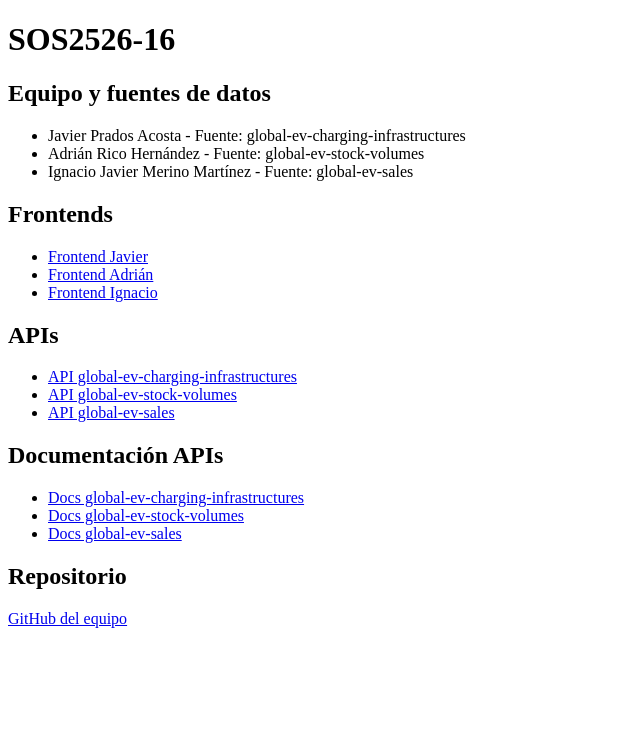
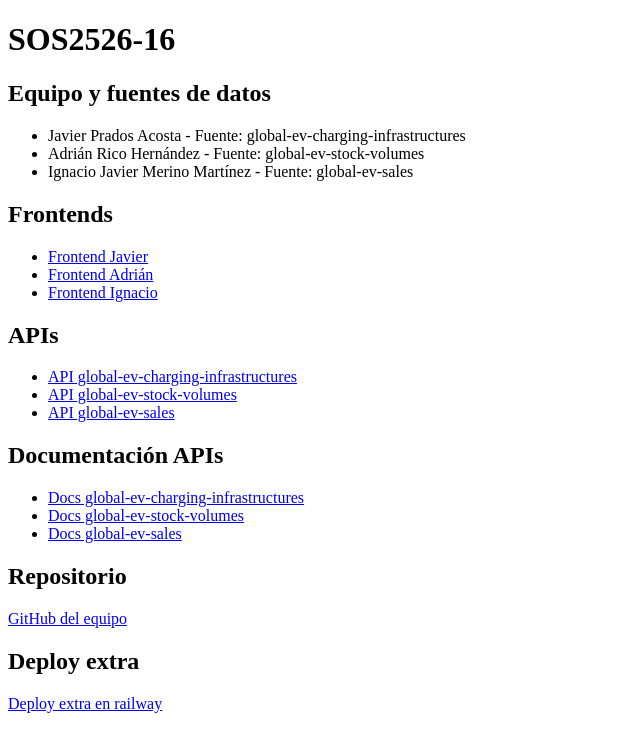
Before and after one commit to JavierPradosA/SOS2526-16, a SvelteKit app in the folder src/front/: page / in a window 1280 px wide. Shown: the top 752 px of the page, without its empty margins (0-640 px from the left). Built offline with nearby package versions, Linux system fonts and the light colour scheme.

Commit message:
deploy extra

```diff
--- a/src/front/src/routes/About.svelte
+++ b/src/front/src/routes/About.svelte
@@ -74,3 +74,8 @@
 <a href="https://github.com/gti-sos/SOS2526-16" target="_blank">
   GitHub del equipo
 </a>
+
+<h2>Deploy extra</h2>
+<a href = "sos2526-16-production.up.railway.app" target="_blank">
+  Deploy extra en railway
+</a>
```
